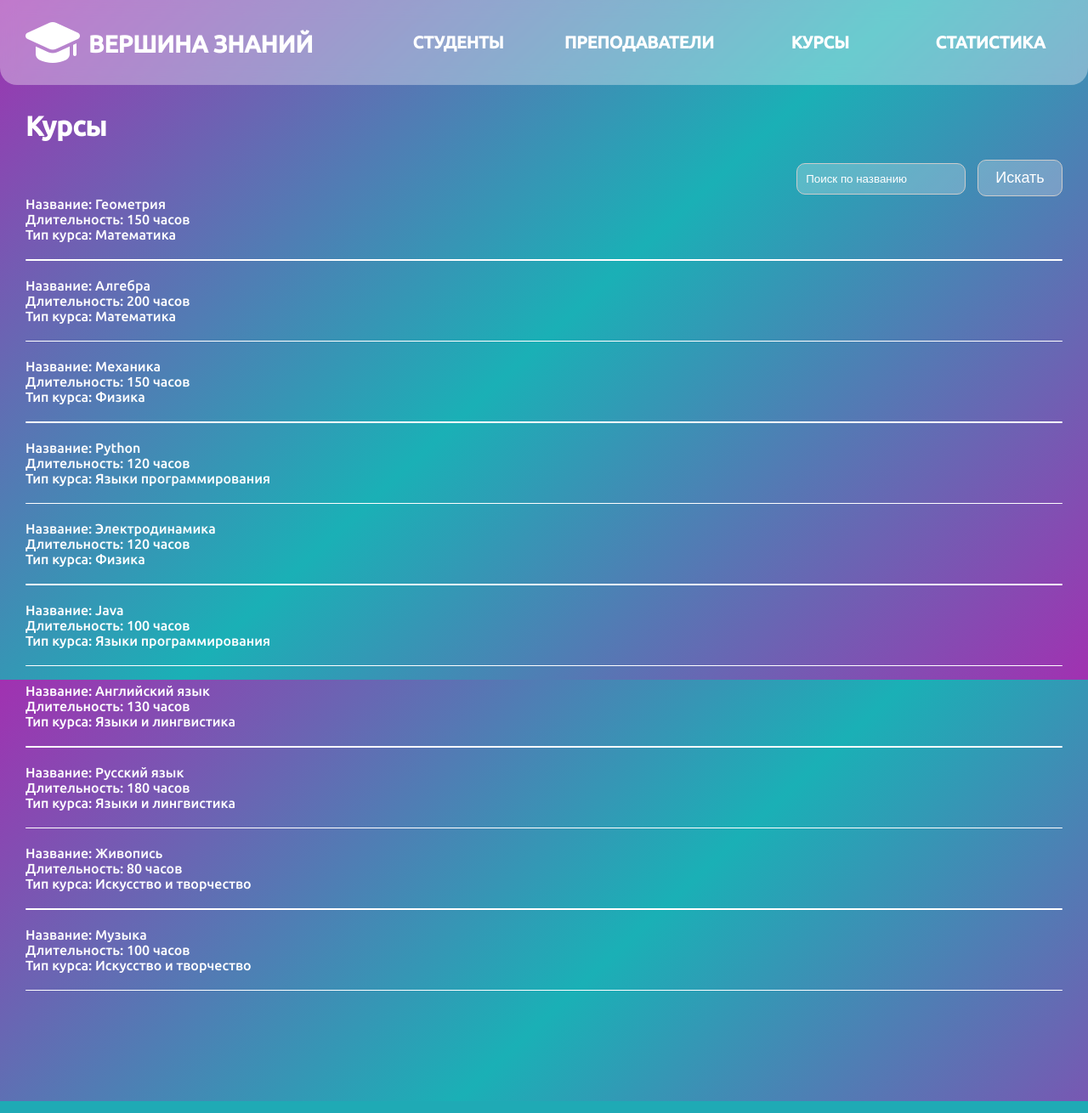
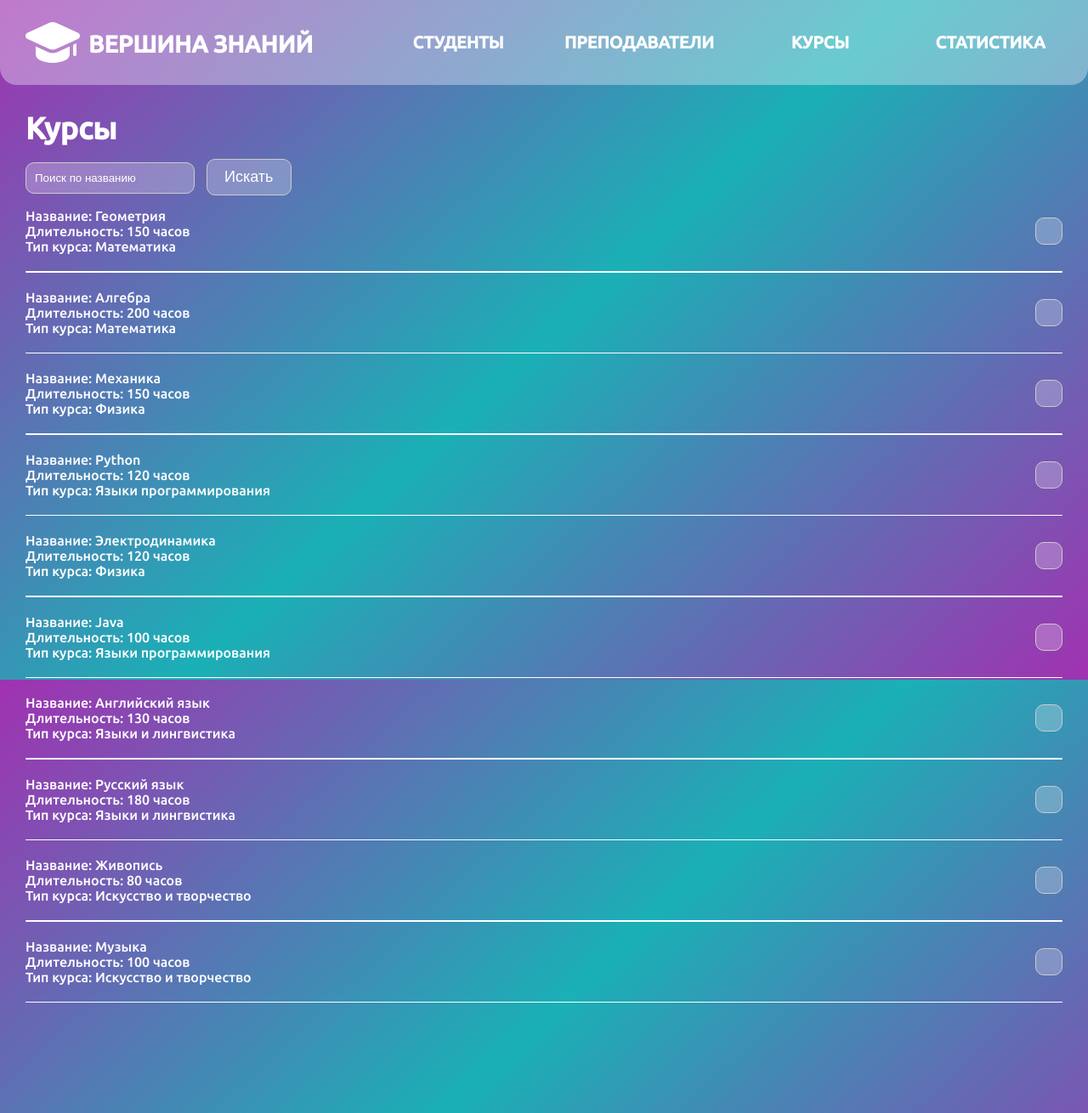
Before and after one commit to tayuyka/courses, a Django app: page /view-courses/ in a window 1280 px wide. Shown: the whole page at 85% size. Run offline with Django 4.2, Linux system fonts and the light colour scheme; data comes from the database, SQL or seed files in the repository; some libraries are stand-ins or nearby versions.

Commit message:
add minor styles

```diff
--- a/courses/main/static/main/style/main.css
+++ b/courses/main/static/main/style/main.css
@@ -177,11 +177,30 @@ body {
     border: 1px solid #ccc;
 }
 
+.func-btn-info{
+    text-align: center;
+    font-size: 18px;
+    padding: 15px;
+    background: rgba(255, 255, 255, 0.24);
+    color: var(--text-color);
+    border: none;
+    border-radius: 10px;
+    cursor: pointer;
+    text-decoration: none;
+    transition: background-color 0.3s;
+    text-align: center;
+    border: 1px solid #ccc;
+}
+
 .func-btn:hover {
     background: rgba(255, 255, 255, 0.40);
 }
 
 .func-btn-edit:hover {
+    background: rgba(255, 255, 255, 0.40);
+}
+
+.func-btn-info:hover{
     background: rgba(255, 255, 255, 0.40);
 }
 
@@ -194,7 +213,9 @@ body {
 }
 
 .search{
-    text-align: right;
+    text-align: left;
+    margin-bottom: 15px;
+    margin-top: 0px;
 }
 
 .footer {
@@ -222,6 +243,12 @@ body {
     height: 400px;
 
 }
+
+.content h1{
+    font-size: 36px;
+    margin-bottom: 15px;
+}
+
 
 .content h5{
     font-size: 50px;
@@ -438,7 +465,7 @@ body {
 
 .info-section h1 {
     font-size: 40px;
-    margin-top: 20px;
+    margin-top: 10px;
     margin-bottom: 0px;
 }
 
@@ -449,6 +476,7 @@ body {
     font-size: 20px;
 }
 .info-section h2 {
+    font-size: 28px;
     width: 100%;
 }
 
```
